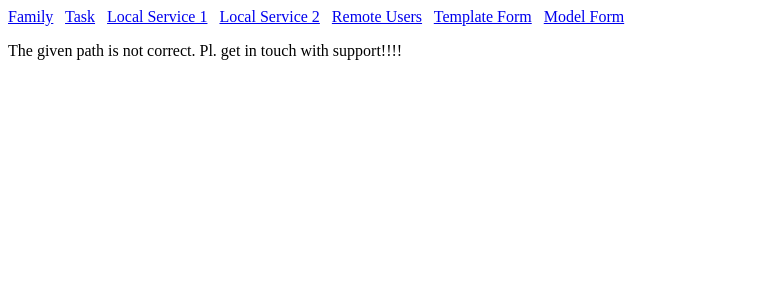
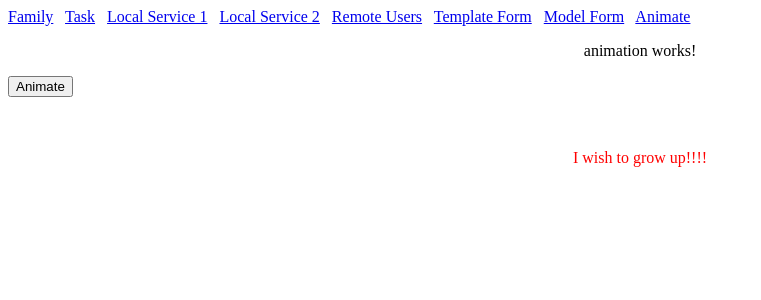
Before and after one commit to prafful/angular7bangalore, an Angular app: page /animate in a window 1280 px wide. Shown: the top 300 px of the page, without its empty margins (0-761 px from the left). Built offline with nearby package versions, Linux system fonts and the light colour scheme.

Commit message:
day 4 angular animations bangalore

```diff
--- /dev/null
+++ b/src/app/animation/animation/animation.component.css
@@ -0,0 +1,5 @@
+p{
+    align-content: center;
+    display: flex;
+    justify-content: center;
+}
--- /dev/null
+++ b/src/app/animation/animation/animation.component.html
@@ -0,0 +1,12 @@
+<p>
+  animation works!
+</p>
+
+<div>
+<button (click)="animateNow()">Animate</button>
+<br>
+<br>
+<br>
+<p [@growUpAnimation]="defaultState" >I wish to grow up!!!! </p>
+
+</div>
--- /dev/null
+++ b/src/app/animation/animation/animation.component.ts
@@ -0,0 +1,32 @@
+import { Component, OnInit } from '@angular/core';
+import {trigger, state, transition, animate, style}  from '@angular/animations'
+
+
+@Component({
+  selector: 'app-animation',
+  templateUrl: './animation.component.html',
+  styleUrls: ['./animation.component.css'],
+  animations:[
+    trigger("growUpAnimation", [
+            state("kid", style({color:'red', transform:'scale(1)'})),
+            state("elder", style({color:'brown', transform:'scale(4)'})),
+            transition('kid <=> elder', animate('300ms ease-in'))
+          ])
+  ]
+
+})
+export class AnimationComponent implements OnInit {
+
+  defaultState:String = 'kid'
+
+  constructor() { }
+
+  ngOnInit() {
+  }
+
+  animateNow(){
+    this.defaultState = this.defaultState == 'elder'?'kid':'elder'
+  }
+
+
+}
--- a/src/app/app.component.html
+++ b/src/app/app.component.html
@@ -5,7 +5,8 @@
 <a routerLink="/consumeLocal2">Local Service 2</a> &nbsp;
 <a routerLink="/remoteData">Remote Users</a> &nbsp;
 <a routerLink="/templateform">Template Form</a> &nbsp;
-<a routerLink="/modelform">Model Form</a>
+<a routerLink="/modelform">Model Form</a> &nbsp;
+<a routerLink="/animate">Animate</a>
 
 
 <br>
```
Also changed, not shown: src/app/app.module.ts (+9 -1 lines), 1 other file (tests, documents, lock files or other folders).
